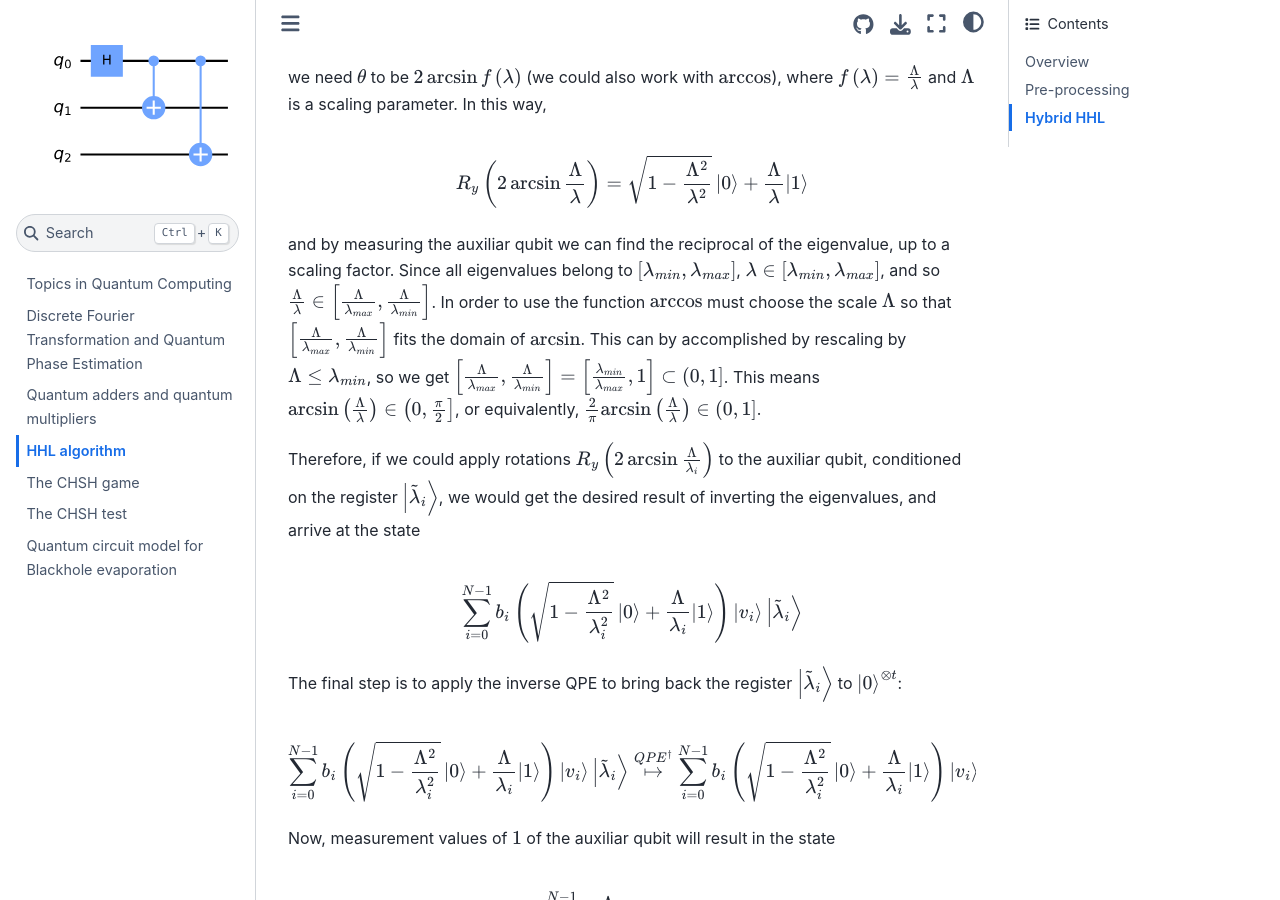
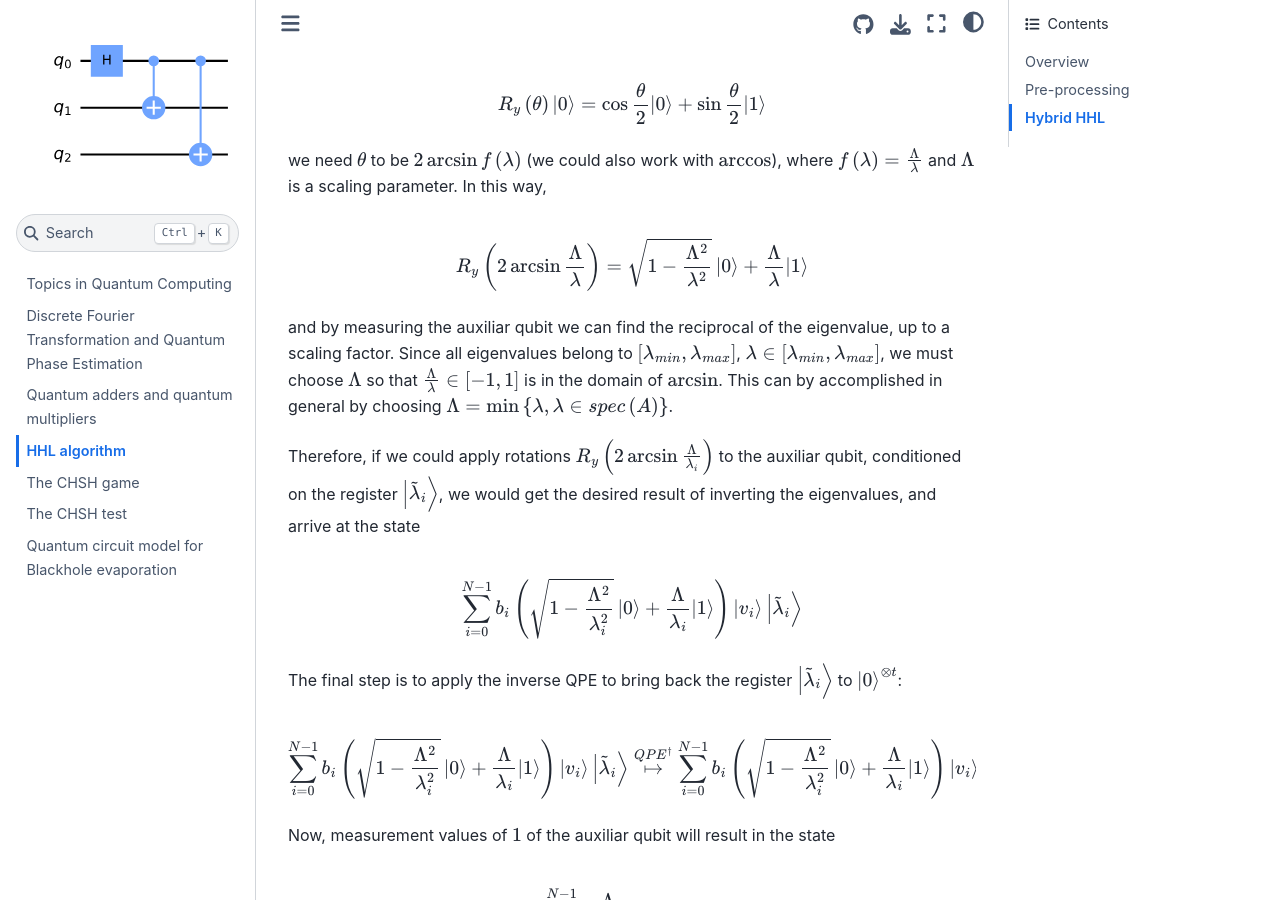
Before and after one commit to fresneda/qcbook, a Jupyter Book: the page built from hybrid-hhl.md, in a window 1280 px wide and 900 px high, scrolled down 4650 px. Built offline with Jupyter Book 1.0.4 settings and Sphinx 7.4.7 and the Sphinx Book theme 1.1.4, drawn with Linux system fonts in a browser that asks for light colours; some of the changed text lies outside the part shown.

Commit message:
hhl update

```diff
--- a/hybrid-hhl.md
+++ b/hybrid-hhl.md
@@ -149,8 +149,13 @@ $$
 $$
 
 so that $spec\left(A\right)=\left[\lambda_{min},\lambda_{max}\right]\subset\left[-\rho,\rho\right]$.
-Consider the matrix $$\tilde{A}=\kappa I+\omega A$$ where $\kappa$ and
-$\omega>0$ are real numbers. The eigenvalues of $\tilde{A}$ are the
+Consider the matrix
+
+$$
+\tilde{A}=\kappa I+\omega A
+$$
+
+where $\kappa$ and $\omega>0$ are real numbers. The eigenvalues of $\tilde{A}$ are the
 $\tilde{\lambda}$ roots of the characteristic polynomial
 
 $$
@@ -284,17 +289,12 @@ $$
 and by measuring the auxiliar qubit we can find the reciprocal of the
 eigenvalue, up to a scaling factor. Since all eigenvalues belong to
 $\left[\lambda_{min},\lambda_{max}\right]$,
-$\lambda\in\left[\lambda_{min},\lambda_{max}\right]$, and so
-$\frac{\Lambda}{\lambda}\in\left[\frac{\Lambda}{\lambda_{max}},\frac{\Lambda}{\lambda_{min}}\right]$.
-In order to use the function $\arccos$ must choose the scale $\Lambda$
-so that $\left[\frac{\Lambda}{\lambda_{max}},\frac{\Lambda}{\lambda_{min}}\right]$
-fits the domain of $\arcsin$. This can by accomplished by rescaling by
-$\Lambda\leq\lambda_{min}$, so we get
-$\left[\frac{\Lambda}{\lambda_{max}},\frac{\Lambda}{\lambda_{min}}\right]=\left[\frac{\lambda_{min}}{\lambda_{max}},1\right]\subset\left(0,1\right]$.
-This means
-$\arcsin\left(\frac{\Lambda}{\lambda}\right)\in\left(0,\frac{\pi}{2}\right]$,
-or equivalently,
-$\frac{2}{\pi}\arcsin\left(\frac{\Lambda}{\lambda}\right)\in\left(0,1\right]$.
+$\lambda\in\left[\lambda_{min},\lambda_{max}\right]$, we must choose
+$\Lambda$ so that $\frac{\Lambda}{\lambda}\in\left[-1,1\right]$ is in
+the domain of $\arcsin$. This can by accomplished in general by choosing
+$\Lambda=\min\left\{ \lambda,\lambda\in spec\left(A\right)\right\} $.
+
+
 
 Therefore, if we could apply rotations
 $R_{y}\left(2\arcsin\frac{\Lambda}{\lambda_{i}}\right)$ to the auxiliar
```
Also changed, not shown: 10 other files.
